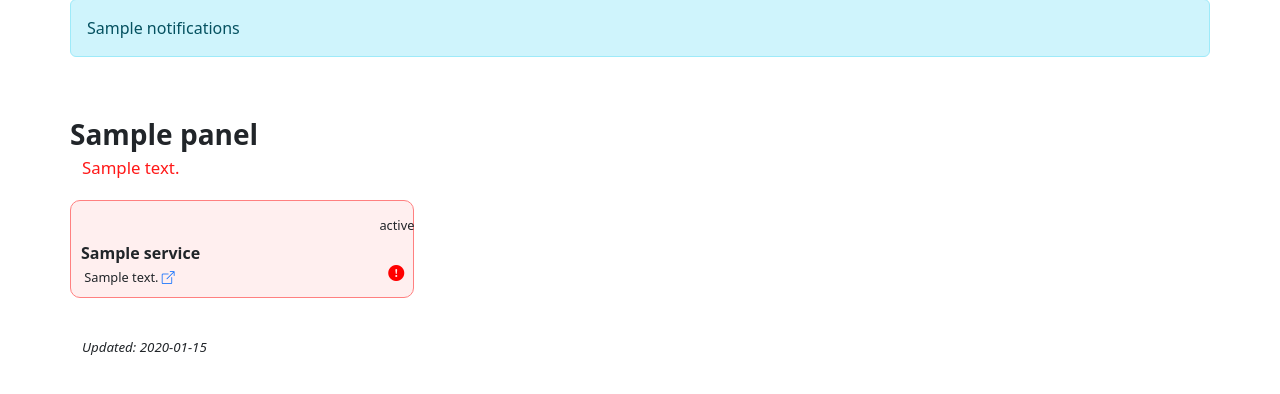
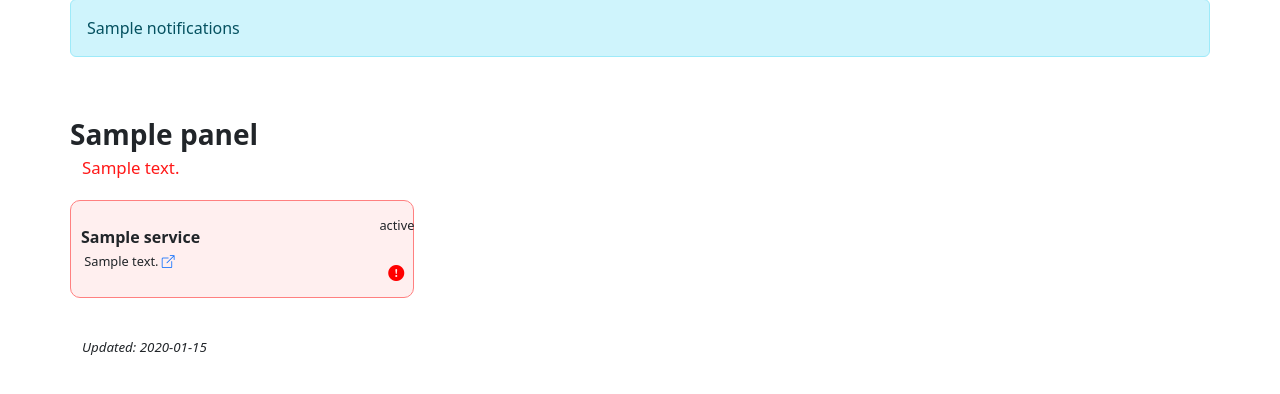
Before and after one commit to uw-it-aca/status-dashboard, a Python web app: template status_dashboard/templates/dashboard.html in a window 1280 px wide. Shown: the part 191-585 px from the top of the page. Run offline with Jinja, Linux system fonts and the light colour scheme; the template is opened without the code that fills it: most values are stand-ins (such as "Sample title", 1, 10 or a date in 2020); some libraries are stand-ins or nearby versions.

Commit message:
reduce margin-top

```diff
--- a/status_dashboard/static/dashboard.css
+++ b/status_dashboard/static/dashboard.css
@@ -119,7 +119,7 @@ html, body {
 
 .service .description .name {
     font-weight: 600;
-    margin-top: 2em;
+    margin-top: 1em;
     margin-bottom: .2em;
 }
 
```
